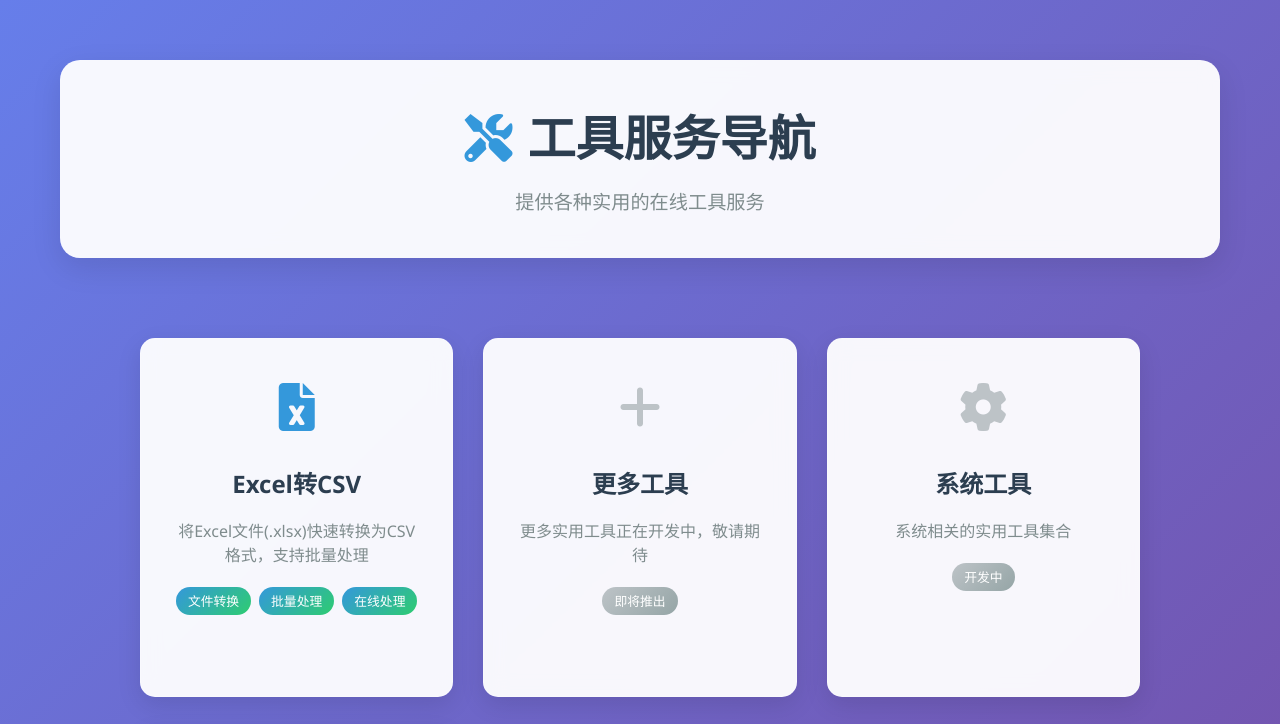
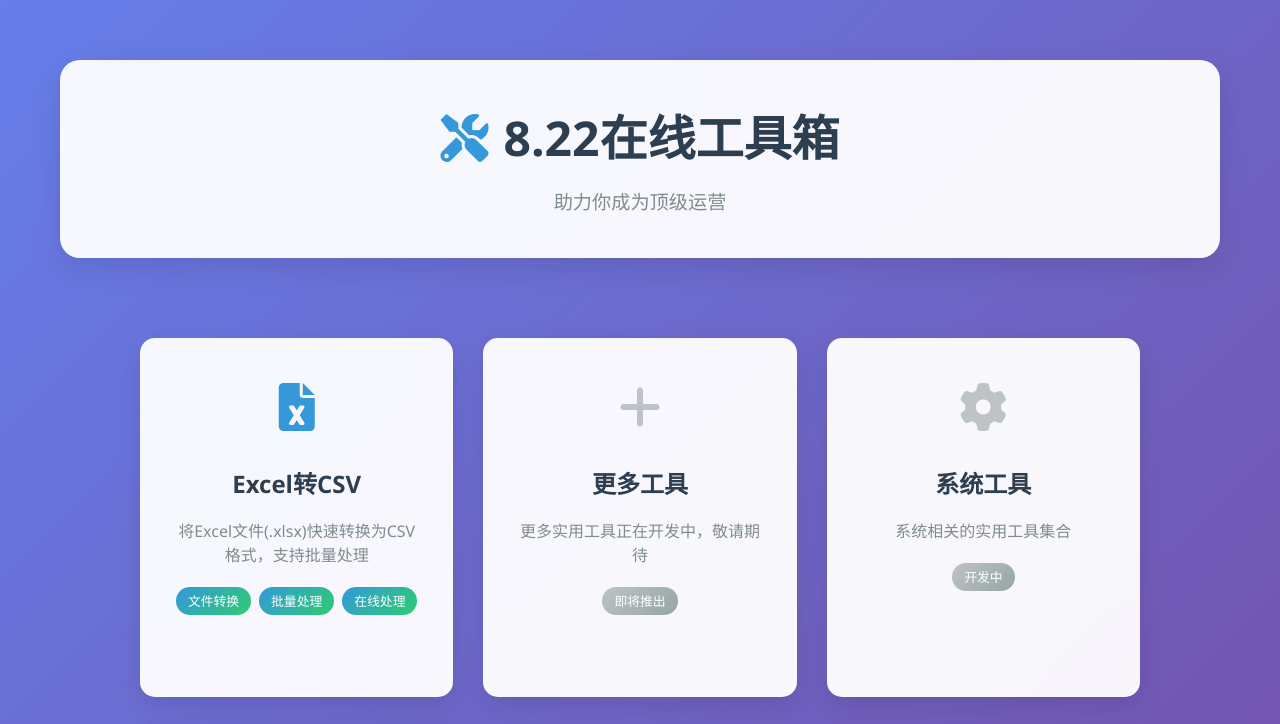
Before and after one commit to lixian2333/utils, a website: page public/index.html in a window 1280 px wide. Shown: the top 724 px of the page. Drawn offline with Linux system fonts and the light colour scheme.

Commit message:
fix(util): 更新标题

```diff
--- a/public/index.html
+++ b/public/index.html
@@ -3,7 +3,7 @@
 <head>
     <meta charset="UTF-8">
     <meta name="viewport" content="width=device-width, initial-scale=1.0">
-    <title>工具服务导航 - Utils Web Services</title>
+    <title>8.22在线工具箱 - Utils Web Services</title>
     <link rel="stylesheet" href="style.css">
     <link href="https://cdnjs.cloudflare.com/ajax/libs/font-awesome/6.0.0/css/all.min.css" rel="stylesheet">
 </head>
@@ -14,9 +14,9 @@
             <div class="header-content">
                 <h1 class="title">
                     <i class="fas fa-tools"></i>
-                    工具服务导航
+                    8.22在线工具箱
                 </h1>
-                <p class="subtitle">提供各种实用的在线工具服务</p>
+                <p class="subtitle">助力你成为顶级运营</p>
             </div>
         </header>
 
```
